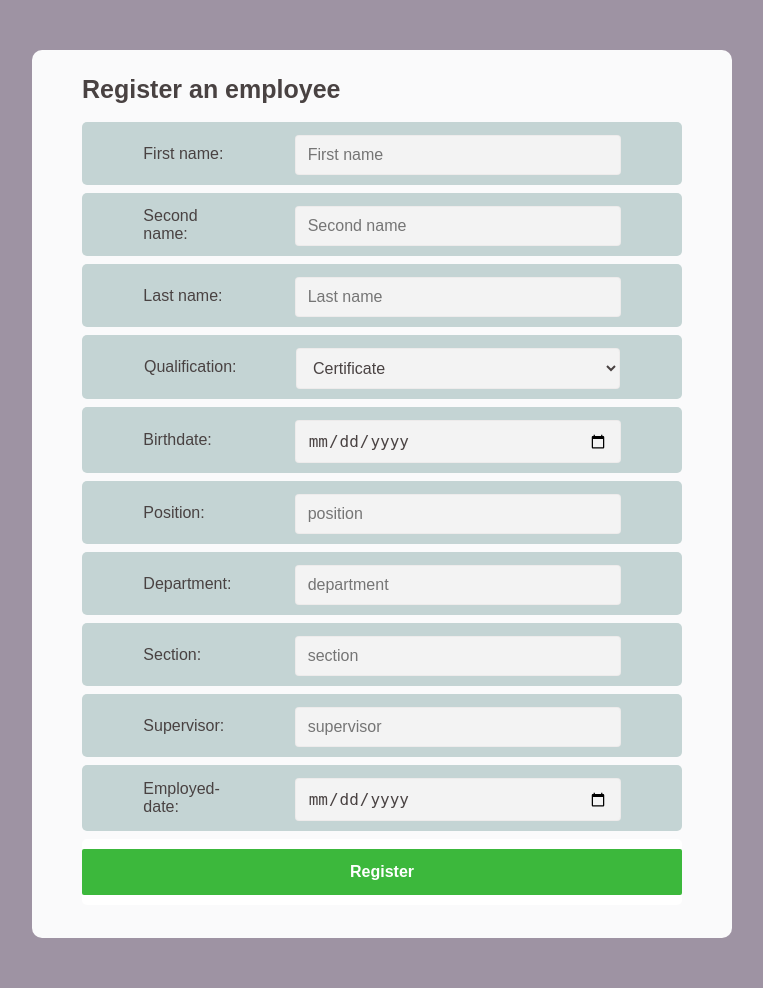
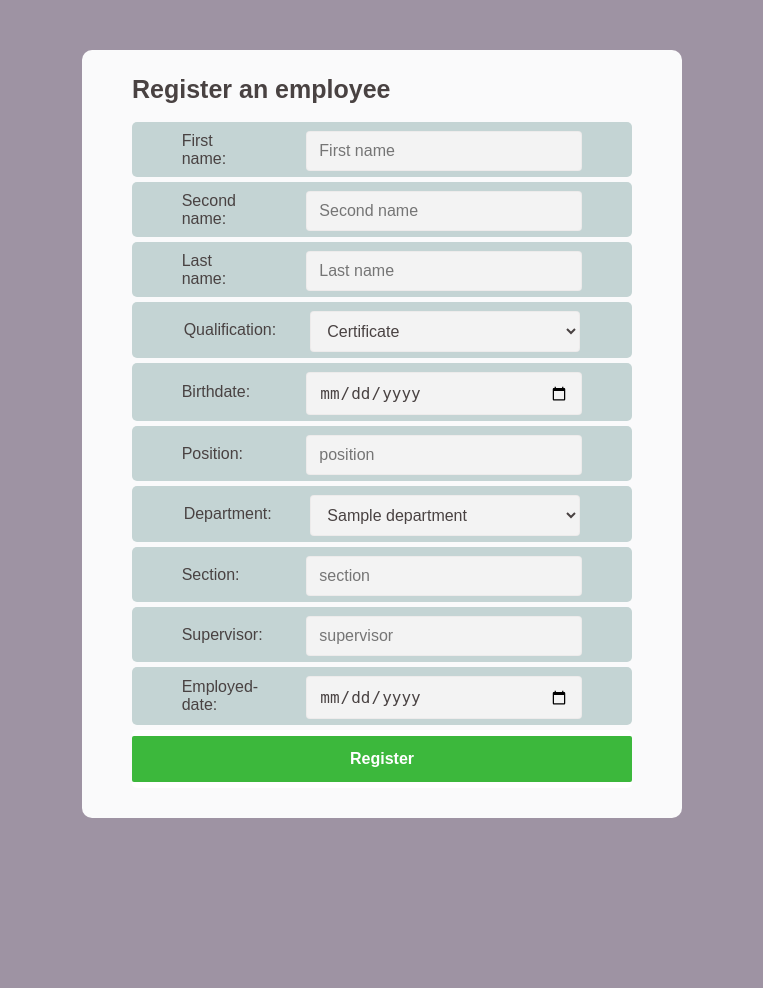
Before and after one commit to StevenMsafiri/HR-system, a PHP site: page /app/create.php in a window 1280 px wide. Shown: the whole page, without its empty margins (258-1021 px from the left). After the commit the page ends 818 px from the top, so only its background shows below. Run offline with PHP 8.4, Linux system fonts and the light colour scheme; tables that the repository leaves empty or names only in its code hold one stand-in row (values such as "Sample post").

Commit message:
Update the register form

```diff
--- a/app/create.php
+++ b/app/create.php
@@ -1,26 +1,26 @@
 <?php
+require_once '../db_config.php';
+$departments = [];
 
 // checks if the post request is correct and receives user data
-if($_SERVER["REQUEST_METHOD"]== "POST"){
+if ($_SERVER["REQUEST_METHOD"] == "POST") {
 
     $firstName = $_POST["Firstname"];
     $secondName = $_POST["Second-name"];
     $lastName = $_POST["Lastname"];
     $qualification = $_POST["Qualification"];
-    $birthdate =$_POST["Birthdate"];
+    $birthdate = $_POST["Birthdate"];
     $position = $_POST["Position"];
     $supervisor = $_POST["Supervisor"];
-    $employedDate =$_POST["Employed-date"];
+    $employedDate = $_POST["Employed-date"];
     $department = $_POST["Department"];
     $section = $_POST["Section"];
 
-    try{
-        require_once '../db_config.php';
-
+    try {
         $query = "INSERT INTO Employees (first_name, second_name, last_name, birth_date, qualification, position, department, employedDate, section) VALUES (?, ?, ?, ?, ?, ?, ?, ?, ?)";
 
         $stmt = $conn->prepare($query);
-        $res = $stmt->execute([$firstName, $secondName, $lastName, $birthdate ,$qualification, $position, $department, $employedDate, $section]);
+        $res = $stmt->execute([$firstName, $secondName, $lastName, $birthdate, $qualification, $position, $department, $employedDate, $section]);
 
         $conn = null;
         $stmt = null;
@@ -28,26 +28,35 @@ if($_SERVER["REQUEST_METHOD"]== "POST"){
         header("Location: ../staffs.php");
 
         die();
+    } catch (PDOException $e) {
+        die("Query failed: " . $e->getMessage());
+    }
+} else {
+    try {
+        $stmt = $conn->prepare("SELECT name FROM departments");
+        $stmt->execute();
+        $result = $stmt->fetchAll();
 
-        } catch(PDOException $e){
-            die("Query failed: ".$e->getMessage());
-
+        foreach ($result as $row) {
+            $departments[] = $row['name']; // Store department names in the array
         }
-
-}else{
-    // echo "errors";
+    } catch (PDOException $e) {
+        echo "Error fetching departments: " . $e->getMessage();
+    }
 }
 
 ?>
 
 <!DOCTYPE html>
 <html lang="en">
+
 <head>
     <meta charset="UTF-8">
     <meta name="viewport" content="width=device-width, initial-scale=1.0">
     <link rel="stylesheet" href="../css/style.css">
     <title>Registration Form</title>
 </head>
+
 <body>
     <div class="container-reg">
         <form method="POST">
@@ -70,7 +79,7 @@ if($_SERVER["REQUEST_METHOD"]== "POST"){
 
                 <div class="input-box">
                     <label for="Qualification:">Qualification:</label>
-            <select type="text" name="Qualification" style="width: 54%;">
+                    <select type="text" name="Qualification">
                         <option value="certificate" class="value">Certificate</option>
                         <option value="diploma" class="value">Diploma</option>
                         <option value="bachelor" class="value">Bachelor</option>
@@ -92,8 +101,18 @@ if($_SERVER["REQUEST_METHOD"]== "POST"){
                 </div>
 
                 <div class="input-box">
-            <label for="Department:">Department:</label>
-            <input type="text" name="Department" id="" placeholder="department" required>
+                    <label for="Department">Department:</label>
+                    <?php
+                    if (!empty($departments)) {
+                        echo '<select name="Department" required>';
+                        foreach ($departments as $dept) {
+                            echo '<option value="' . htmlspecialchars($dept) . '">' . htmlspecialchars($dept) . '</option>';
+                        }
+                        echo '</select>';
+                    } else {
+                        echo '<input type="text" name="Department" placeholder="Department" required>';
+                    }
+                    ?>
                 </div>
 
                 <div class="input-box">
@@ -119,4 +138,5 @@ if($_SERVER["REQUEST_METHOD"]== "POST"){
         </form>
     </div>
 </body>
+
 </html>
--- a/app/edit.php
+++ b/app/edit.php
@@ -11,13 +11,11 @@ $sect = "";
 $e_date = "";
 
 require "../db_config.php";
-// echo $_SERVER['REQUEST_METHOD'];
 
 if($_SERVER['REQUEST_METHOD'] == 'GET'){
 
-    // echo $_SERVER['REQUEST_METHOD'];
-    // echo $_GET['id'];
 
+    //checks if the id is passed in the get request
     if(!isset($_GET["id"])){
         header("location: ../index.php");
         exit();}
--- a/css/style.css
+++ b/css/style.css
@@ -11,8 +11,8 @@ body {
 
 .container-reg {
     margin: auto;
-    max-width: 600px;
-    width: 80%;
+    max-width: 500px;
+    width: 50%;
     margin: 50px auto;
     padding: 25px 50px;
     background-color: rgba(255, 255, 255, 0.952);
@@ -22,8 +22,8 @@ body {
 .input-box{
     display: flex;
     flex-wrap: wrap;
-    margin-bottom: 8px;
-    padding: 10px 0;
+    margin-bottom: 5px;
+    padding: 6px 0;
     justify-content: space-evenly;
     align-items: center;
     background-color: #c4d4d4;
@@ -85,3 +85,7 @@ label{
  #cancel-btn{
     background-color: rgb(236, 65, 99);
  }
+
+ select{
+    width: 54%
+ }
```
Also changed, not shown: includes/getsections.php (added, +26 -0 lines), includes/getsupervisor.php (added, +18 -0 lines), index.php (+28 -0 lines). Lines whose indentation alone changed are shown as unchanged.
